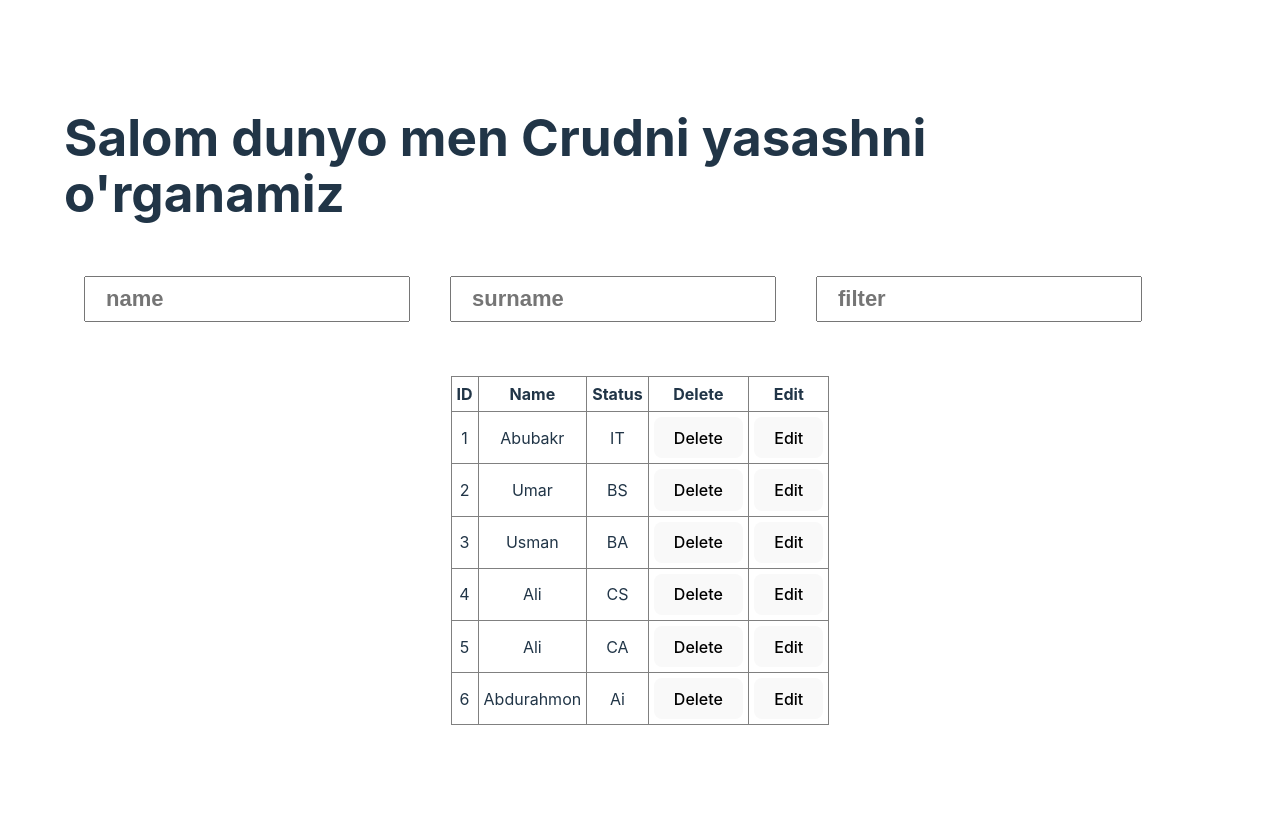
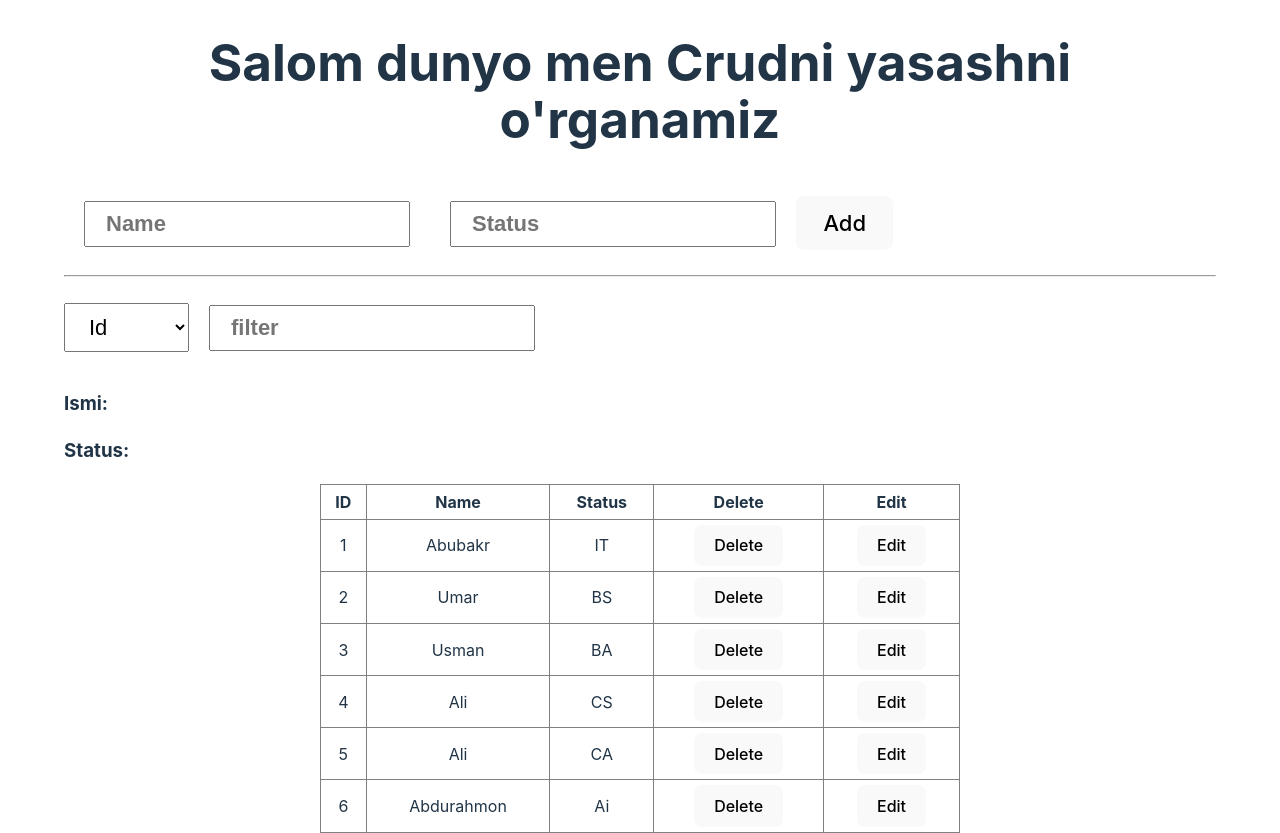
Before and after one commit to Hojiakbar5119/react_lesson, a React (Vite) app: page / in a window 1280 px wide. Before the commit the page ends 800 px from the top, so only its background shows below. Built offline with nearby package versions, Linux system fonts and the light colour scheme.

Commit message:
crud filter

```diff
--- a/src/Lesson4/crud.css
+++ b/src/Lesson4/crud.css
@@ -4,7 +4,6 @@
     /* border: 1px solid white; */
 }
 .content2 input{
-
     width: 300px;
     height: 40px;
     font-size: 22px;
@@ -12,11 +11,24 @@
     margin: 20px;
     padding-left: 20px;
 }
+.content2 button, .content2 select{
+    /* height: 40px; */
+    font-size: 22px;
+}
+
+select{
+    padding: 10px 20px;
+}
+
 .container table{
     border-collapse: collapse;
     margin: 0 auto;
+    min-width: 50vw;
 }
 td, th{
     padding: 5px;
     text-align: center;
 }
+h1{
+    text-align: center;
+}
--- a/src/Lesson4/crud.jsx
+++ b/src/Lesson4/crud.jsx
@@ -4,38 +4,58 @@ import './crud.css'
 import { student } from "../Lesson3/mock";
 
 
-class Crud extends React.Component{
-    constructor(props){
+class Crud extends React.Component {
+    constructor(props) {
         super(props)
-        this.state={
+        this.state = {
             base: student,
-            name:'',
-            surname:''
+            name: '',
+            status: ''
         }
     }
-    render(){
-        const onChange = (e)=>{
-            console.log(e.target.name);
-            this.setState({[e.target.name]:e.target.value})
+    render() {
+        const onChange = (e) => {
+            // console.log(e.target.name);
+            this.setState({ [e.target.name]: e.target.value })
         }
-        const Ondelete = (id)=>{
-            console.log(id);
+        const Ondelete = (id) => {
+            // console.log(id);
+            let res = this.state.base.filter(vl => vl.id !== id);
+            this.setState({ base: res })
         }
-        const onFilter = (e)=>{
-            console.log(e.target.value)
+        const onFilter = (e) => {
+            // console.log(e.target.value.toLowerCase())
+            let res = student.filter((value) => value.name.toLowerCase().includes(e.target.value.toLowerCase()))
+            this.setState({ base: res })
         }
-        return(
+        const onAdd = (user) => {
+            user = {
+                id: Date.now(),
+                name: this.state.name,
+                status: this.state.status.toLocaleUpperCase()
+            }
+            this.setState({base:[...this.state.base,user], name: '', status: '' })
+            console.log(user);
+        }
+        return (
             <div className="container">
                 <div className="content">
                     <h1>Salom dunyo men Crudni yasashni o'rganamiz</h1>
                 </div>
                 <div className="content2">
-                <input onChange={onChange} type="text" name='name' placeholder="name" />
-                <input onChange={onChange} type="text" name='surname' placeholder="surname" />
+                    <input value={this.state.name} onChange={onChange} type="text" name='name' placeholder="Name" />
+                    <input value={this.state.status} onChange={onChange} type="text" name='status' placeholder="Status" />
+                    <button onClick={onAdd}>Add</button>
+                    <hr />
+                    <select name="" id="">
+                        <option value="id">Id</option>
+                        <option value="id">Name</option>
+                        <option value="id">Status</option>
+                    </select>
                     <input onChange={onFilter} type="text" name='filter' placeholder="filter" />
+                    <h3>Ismi: &nbsp; {this.state.name}</h3>
+                    <h3>Status: &nbsp; {this.state.status}</h3>
                 </div>
-            <h1>{this.state.name}</h1>
-            <h1>{this.state.surname}</h1>
                 <div className="table">
                     <table border={'1'}>
                         <thead>
@@ -46,8 +66,10 @@ class Crud extends React.Component{
                             <th>Edit</th>
                         </thead>
                         <tbody>
-                        {this.state.base.map(({id,name,status})=>{
-                            return(
+                            {
+                                this.state.base.length ?
+                                    this.state.base.map(({ id, name, status }) => {
+                                        return (
                                             <tr key={id}>
                                                 <td>{id}</td>
                                                 <td>{name}</td>
@@ -56,10 +78,14 @@ class Crud extends React.Component{
                                                 <td><button>Edit</button></td>
                                             </tr>
                                         )
-                        })}
+                                    }) : <tr>
+                                        <th colSpan={5}><h1>No data</h1></th>
+                                    </tr>
+                            }
                         </tbody>
                     </table>
                 </div>
+
             </div>
         )
     }
```
Lines whose indentation alone changed are shown as unchanged.
